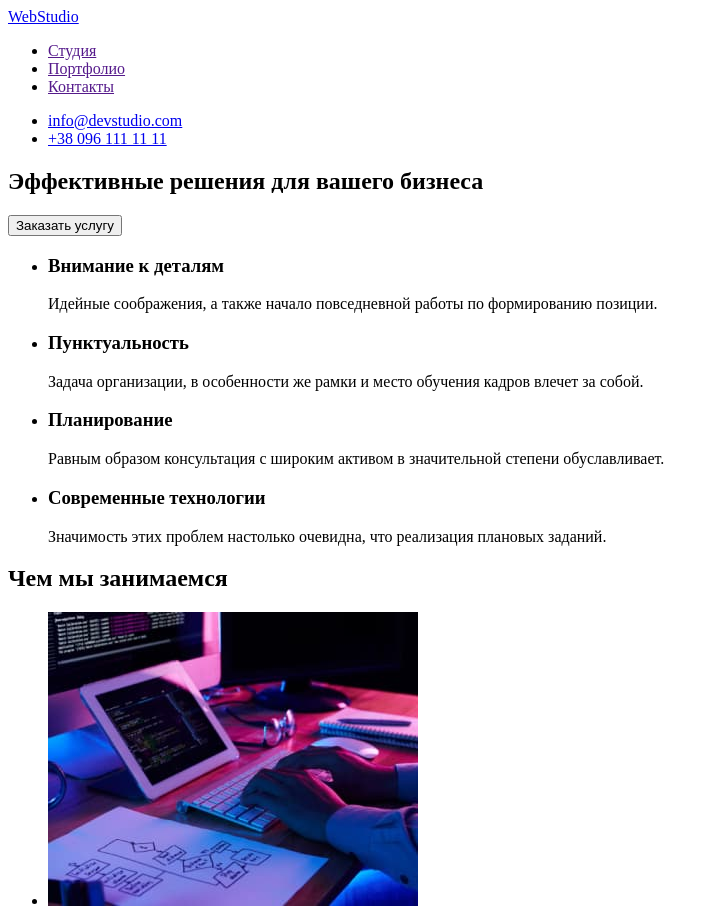
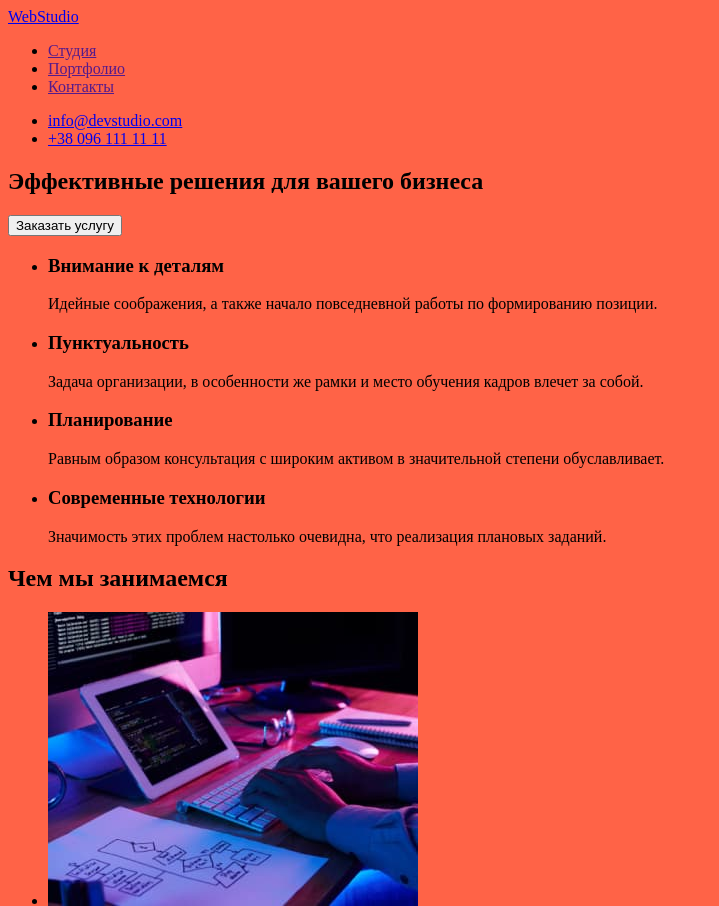
Before and after one commit to SashaMak19/goit-markup-hw-01, a plain HTML site: page index.html in a window 1280 px wide. Shown: the top 906 px of the page, without its empty margins (0-719 px from the left). Drawn offline with Linux system fonts and the light colour scheme.

Commit message:
I moved the closing tag to its proper place

```diff
--- a/index.html
+++ b/index.html
@@ -4,6 +4,7 @@
     <meta charset="UTF-8" />
     <meta http-equiv="X-UA-Compatible" content="IE=edge" />
     <meta name="viewport" content="width=device-width, initial-scale=1.0" />
+    <link rel="stylesheet" href="./styles/style.css" />
     <title>Document</title>
   </head>
   <body>
@@ -106,6 +107,7 @@
           </li>
         </ul>
       </section>
+    </main>
     <footer>
       <a href="/">WebStudio</a>
       <address>
@@ -116,6 +118,5 @@
         </ul>
       </address>
     </footer>
-    </main>
   </body>
 </html>
--- /dev/null
+++ b/styles/style.css
@@ -0,0 +1,3 @@
+body {
+  background-color: tomato;
+}
```
Also changed, not shown: styles/.style.css (deleted). Lines whose indentation alone changed are shown as unchanged.
